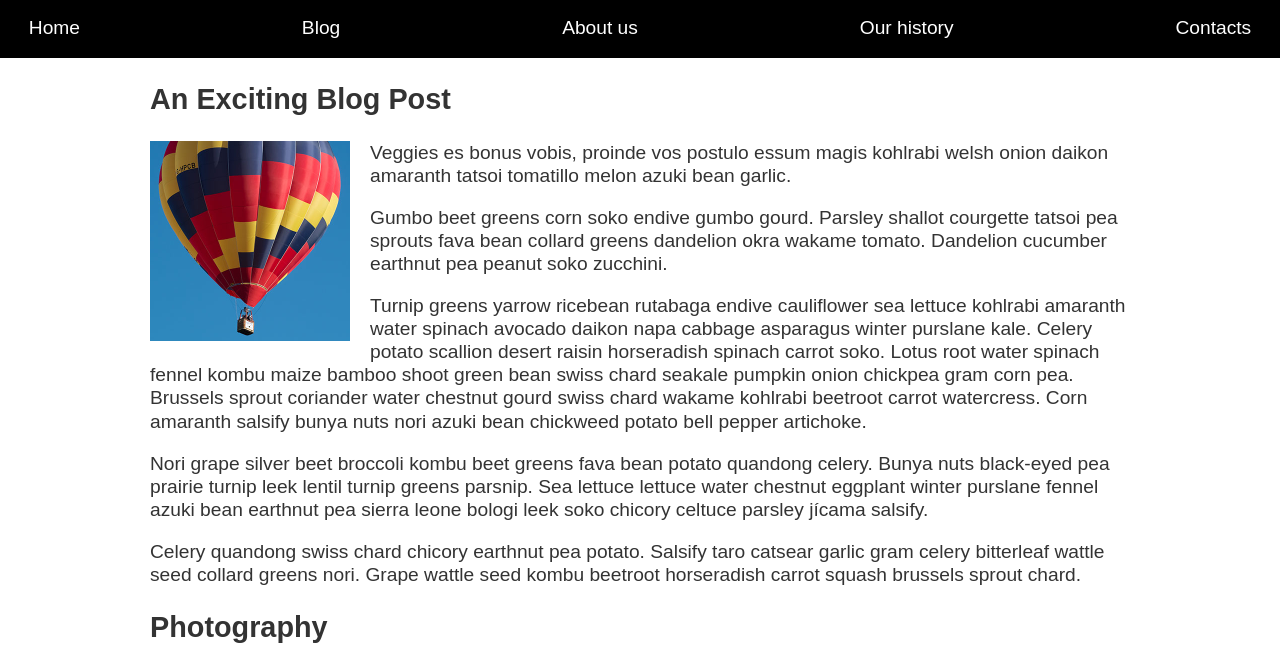
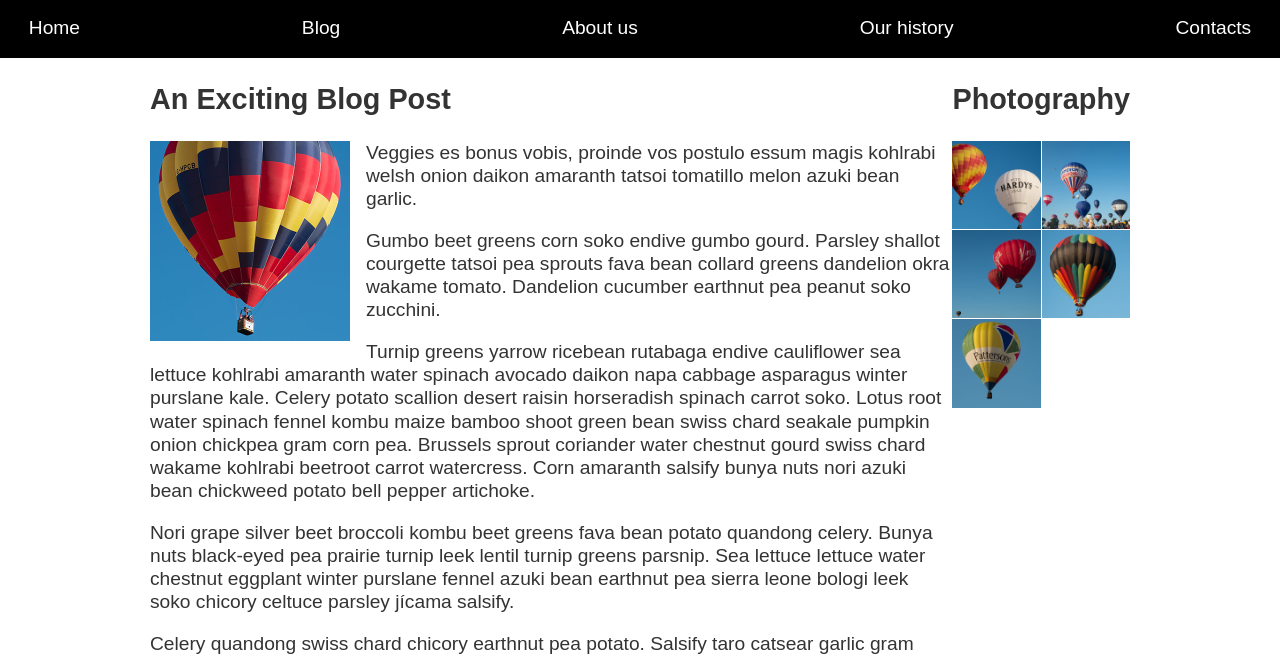
Before and after one commit to MarcusLandry/MarcusLandry.github.io, a plain HTML site: page assignment3/part4/index.html in a window 1280 px wide. Shown: the part 149-805 px from the top of the page. Drawn offline with Linux system fonts and the light colour scheme.

Commit message:
commit 4
finished all the steps

```diff
--- a/assignment3/part4/styles.css
+++ b/assignment3/part4/styles.css
@@ -17,6 +17,14 @@ img {
     display: block;
 }
 
+article {
+    grid-column: 1 / 2;
+}
+
+aside {
+    grid-column: 2 / 3;
+}
+
 .logo {
     font-size: 200%;
     padding: 50px 20px;
@@ -28,6 +36,7 @@ img {
     margin: 0 auto;
     padding: 0 20px;
     max-width: 980px;
+    display: flex;
 }
 
 nav {
@@ -60,10 +69,13 @@ nav a {
     list-style: none;
     margin: 0;
     padding: 0;
+    display: grid;
+    grid-template-columns: 1fr 1fr;
+    gap: 1px;
 }
 
 .feature {
     width: 200px;
     float: left;
-    margin-right: 20px;
+    margin-right: 1rem;
 }
```
